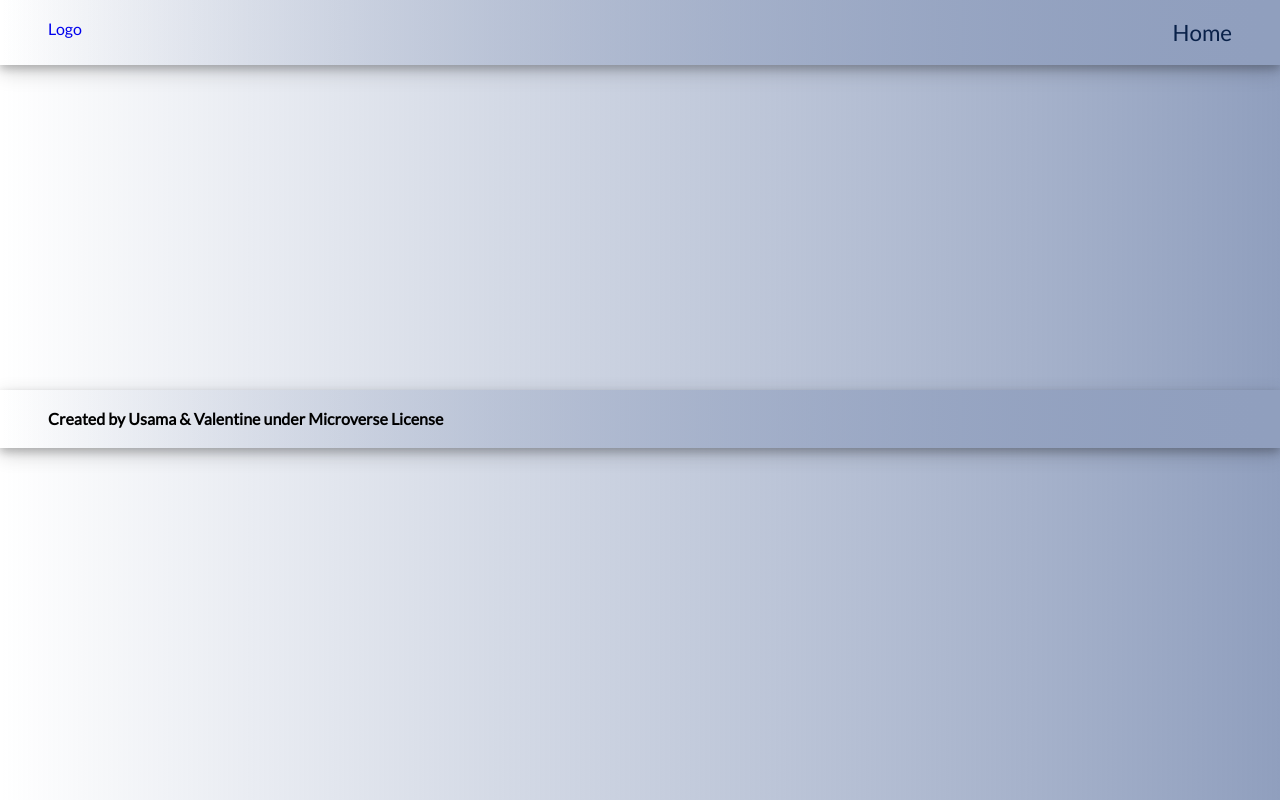
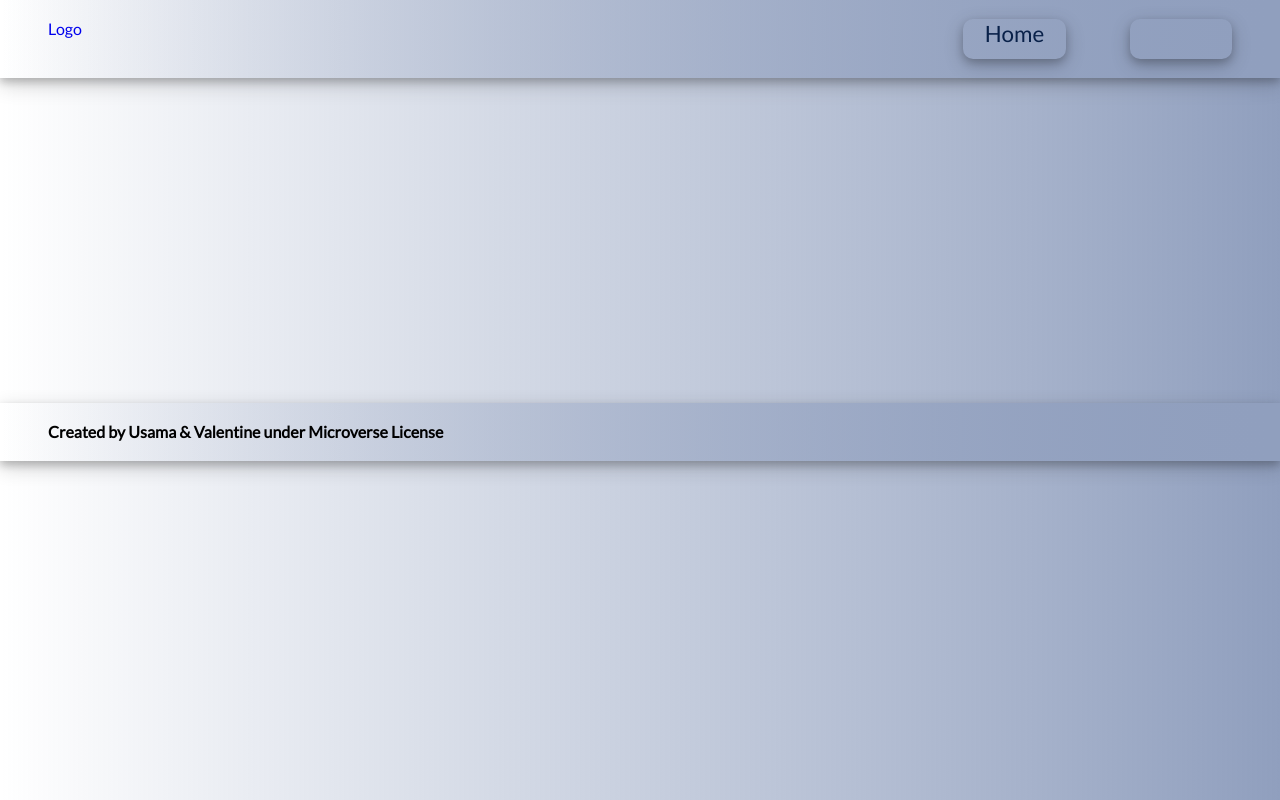
Before and after one commit to V-Blaze/FOODHUB, a website built with webpack: page src/index.html in a window 1280 px wide. Built offline with nearby package versions, Linux system fonts and the light colour scheme; no server answers.

Commit message:
Add item counter

```diff
--- a/src/index.html
+++ b/src/index.html
@@ -13,6 +13,7 @@
         <nav class="menu">
             <ul class="menu-list">
                 <li class="list-item"><a href="#">Home</a></li>
+                <li class="list-item "><a class="itemCounterContainer" href="#"></a></li>
             </ul>
         </nav>
     </header>
--- a/src/modules/displayData.js
+++ b/src/modules/displayData.js
@@ -1,6 +1,7 @@
 import { addPopUpEvent } from './popup-details.js';
 import { likesEvent } from './likes.js';
 import fetchLikes from './fetchLikes.js';
+import itemCounter from './itemCounter.js';
 
 const display = (meal) => {
   const mealContainer = document.createElement('div');
@@ -58,4 +59,5 @@ export const showMeals = async () => {
   });
   addPopUpEvent();
   likesEvent();
+  itemCounter();
 };
--- /dev/null
+++ b/src/modules/itemCounter.js
@@ -0,0 +1,6 @@
+const itemCounter = () => {
+const countAll = document.querySelectorAll('.mainItemContainer').length;
+const itemCounterContainer = document.querySelector('.itemCounterContainer');
+itemCounterContainer.innerHTML = `Meals(${countAll})`;
+};
+export default itemCounter;
--- a/src/style.css
+++ b/src/style.css
@@ -21,15 +21,31 @@ header {
 
 ul {
   list-style: none;
+  display: flex;
+  gap: 5vw;
 }
 
 a {
   text-decoration: none;
 }
+li {
+  box-shadow: 0 4px 8px 0 rgba(0, 0, 0, 0.2), 0 6px 20px 0 rgba(0, 0, 0, 0.19);
+  width: 8vw;
+  height: 5vh;
+  border-radius: 10px;
+  display: flex;
+  justify-content: center;
+  border: 1px solid transparent;
+}
 
+li:hover {
+  border: 1px solid grey;
+}
 .list-item a {
   font-size: 1.4rem;
   color: #092149;
+
+
 }
 
 .pop-up {
```
